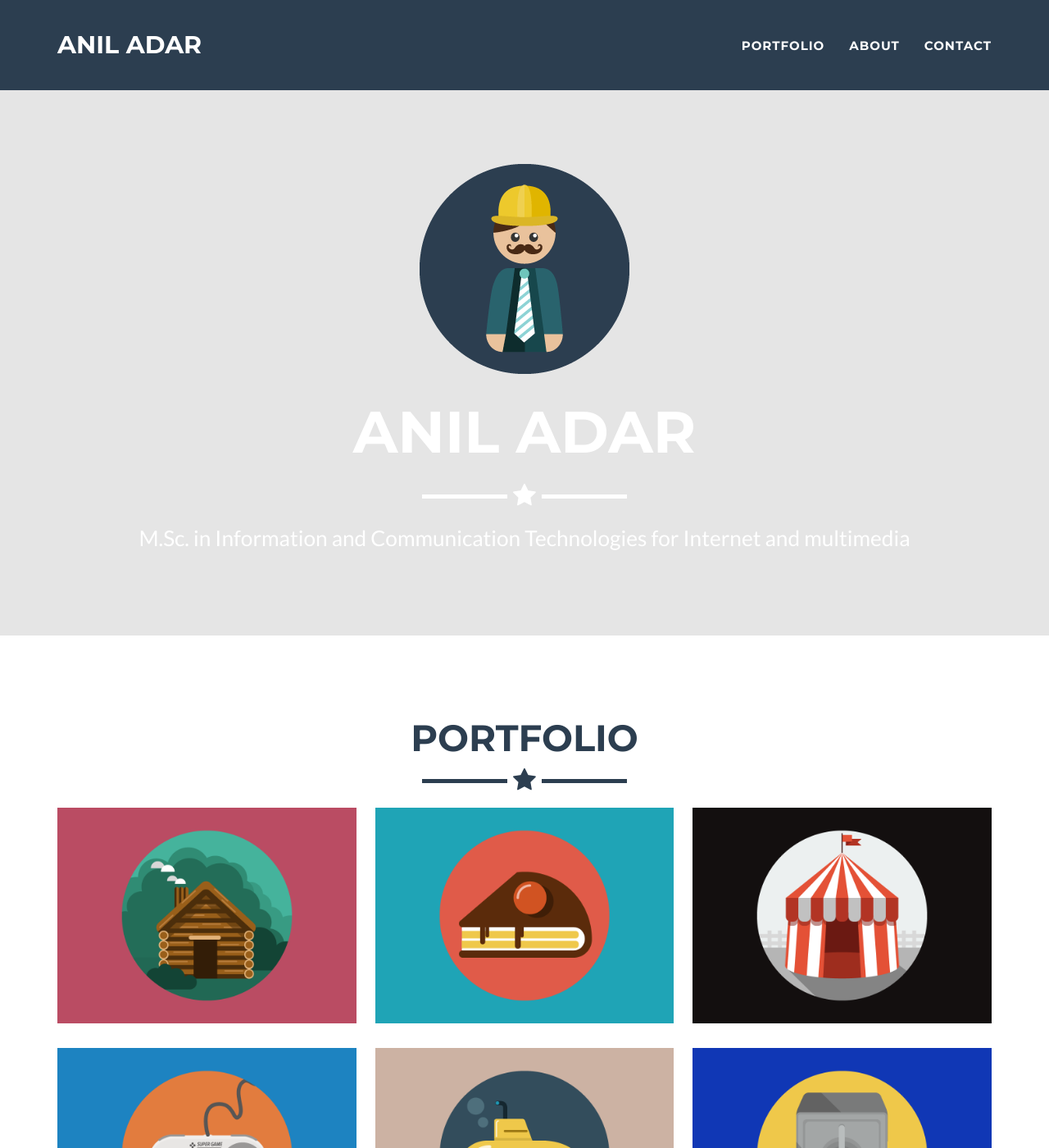
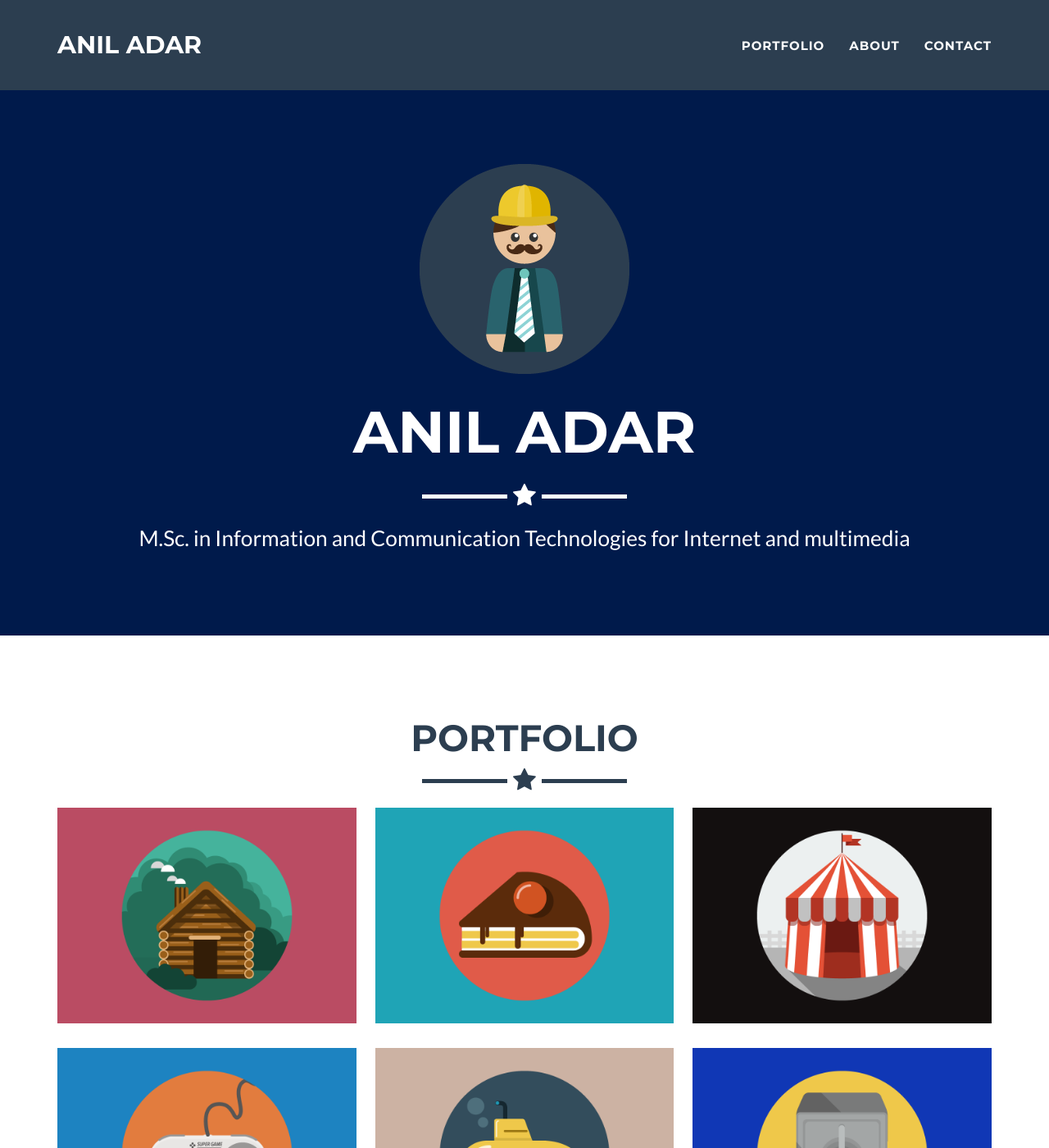
Before and after one commit to aniladar/aniladar.github.io, a Jekyll site: the page built from _posts/2014-07-18-project-1.markdown, in a window 1280 px wide and 1400 px high. Shown: the whole window at 82% size. Built offline with Jekyll 4.4.1, drawn with Linux system fonts in a browser that asks for light colours.

Commit message:
Update _config.yml

```diff
--- a/_config.yml
+++ b/_config.yml
@@ -1,6 +1,6 @@
 # Site settings
 title: ANIL ADAR
-email: anilaadar@gmail.com
+email: anilaadar@gmail.com [formspree](http://formspree.io/)
 url: https://github.com/jeromelachaud/freelancer-theme
 description: "Write an awesome description for your new site here. You can edit this line in _config.yml. It will appear in your document head meta (for Google search results) and in your feed.xml site description."
 keywords: "your keywords, separated by commas"
@@ -25,7 +25,7 @@ disqus_shortname: myshortname
 
 # Color settings (hex-codes without the leading hash-tag)
 color:
-  primary: e5e5e5 #80B3FF
+  primary: 001A4B #80B3FF
   primary-rgb: "24,288,156" #"128,179,255"
   secondary: 2c3e50 #FD6E8A
   secondary-dark: 233140 #A2122F
```
